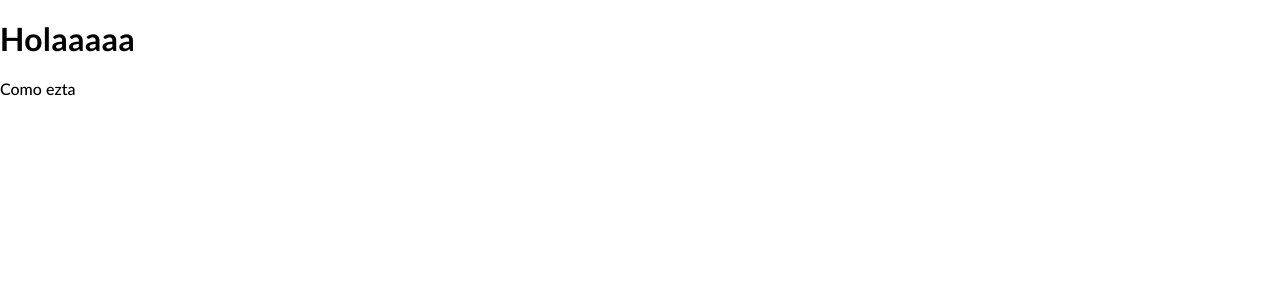
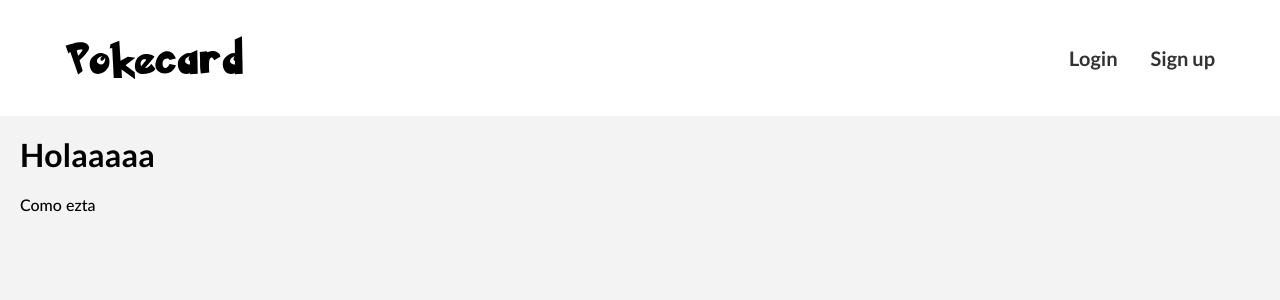
Before and after one commit to dbelfla10/pokecard-project-frontend, a React (Vite) app: page / in a window 1280 px wide. Shown: the top 300 px of the page. Built offline with nearby package versions, Linux system fonts and the light colour scheme.

Commit message:
Add header and styles

```diff
--- a/src/components/App/App.css
+++ b/src/components/App/App.css
@@ -1,5 +1,13 @@
 .page {
   font-family: "Lato", sans-serif;
+  background-color: #f3f3f3;
+  height: 100vh;
+}
+
+.page__content {
+  max-width: 1360px;
+  margin: 0 auto;
+  padding: 0 20px;
 }
 
 .title {
--- a/src/components/App/App.jsx
+++ b/src/components/App/App.jsx
@@ -1,10 +1,14 @@
 import "./App.css";
+import Header from "../Header/Header";
 
 function App() {
   return (
     <div className="page">
-      <h1 className="title">Holaaaaa</h1>
-      <p className="text">Como ezta</p>
+      <Header></Header>
+      <div className="page__content">
+        <h1 className="title">Holaaaaa</h1>
+        <p className="text">Como ezta</p>
+      </div>
     </div>
   );
 }
--- a/src/components/Header/Header.css
+++ b/src/components/Header/Header.css
@@ -0,0 +1,42 @@
+.header {
+  padding: 33px 65px;
+  font-family: "Lato";
+  font-weight: 700;
+  background-color: white;
+  display: flex;
+  justify-content: center;
+}
+
+.header__content {
+  max-width: 1360px;
+  display: flex;
+  align-items: center;
+  width: 100%;
+}
+
+.header__logo {
+  margin: 0;
+  padding: 0;
+  width: 178px;
+  height: 50px;
+}
+
+.header__login-btn {
+  margin: 0 33px 0 auto;
+  padding: 0;
+  background-color: transparent;
+  color: #323232;
+  border: none;
+  font-size: 20px;
+  font-weight: 700;
+}
+
+.header__signup-btn {
+  margin: 0;
+  padding: 0;
+  background-color: transparent;
+  color: #323232;
+  border: none;
+  font-size: 20px;
+  font-weight: 700;
+}
--- a/src/components/Header/Header.jsx
+++ b/src/components/Header/Header.jsx
@@ -0,0 +1,20 @@
+import "./Header.css";
+import logo from "../../assets/Pokecard-logo.svg";
+
+function Header() {
+  return (
+    <header className="header">
+      <div className="header__content">
+        <img className="header__logo" src={logo} alt="Logo" />
+        <button className="header__login-btn" type="button">
+          Login
+        </button>
+        <button className="header__signup-btn" type="button">
+          Sign up
+        </button>
+      </div>
+    </header>
+  );
+}
+
+export default Header;
```
Also changed, not shown: src/assets/Pokecard-logo.svg (added).
